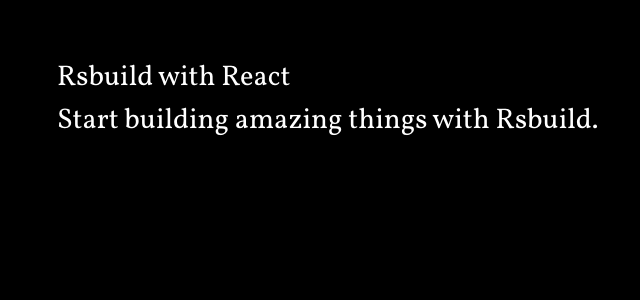
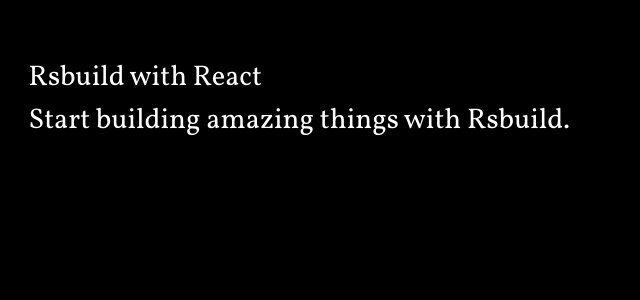
Before and after one commit to lxqueen/sbs-cortex-screen, a React app: page / in a window 1280 px wide. Shown: the top 300 px of the page, without its empty margins (0-640 px from the left). Built offline with nearby package versions, Linux system fonts and the light colour scheme; the HTML template or start-up script is replaced by a standard one.

Commit message:
Added header to basic layout

```diff
--- a/src/App.css
+++ b/src/App.css
@@ -7,3 +7,11 @@
 
 	font-size: max(100%, calc(100vmax / 720 * 16));
 }
+
+#root {
+	position: relative;
+	display: flex;
+	flex-direction: column;
+	width: 100vw;
+	min-height: 100dvh;
+}
--- a/src/App.tsx
+++ b/src/App.tsx
@@ -1,13 +1,17 @@
-import { Page } from "./components/Page";
+import { Header } from "./components/layout/Header";
+import { Page } from "./components/layout/Page";
 
 import "./App.css";
 
 const App = () => {
 	return (
-		<Page>
-			<h1>Rsbuild with React</h1>
-			<p>Start building amazing things with Rsbuild.</p>
-		</Page>
+		<>
+			<Header />
+			<Page>
+				<h1>Rsbuild with React</h1>
+				<p>Start building amazing things with Rsbuild.</p>
+			</Page>
+		</>
 	);
 };
 
--- /dev/null
+++ b/src/components/layout/Header.tsx
@@ -0,0 +1,6 @@
+export function Header() {
+	return (
+		<header className="relative p-gutter pb-0">
+		</header>
+	);
+}
--- a/src/components/Page.tsx
+++ b/src/components/layout/Page.tsx
@@ -3,5 +3,5 @@
 export interface PageProps extends PropsWithChildren {}
 
 export function Page({ children }: PageProps) {
-	return <div className="h-full p-8">{children}</div>;
+	return <div className="h-full p-gutter">{children}</div>;
 }
--- a/src/theme.css
+++ b/src/theme.css
@@ -109,4 +109,6 @@
 	--color-danger-loud-fill: var(--color-danger-50);
 	--color-danger-loud-border: var(--color-danger-70);
 	--color-danger-loud-fore: var(--color-white);
+
+	--spacing-gutter: --spacing(4);
 }
```
